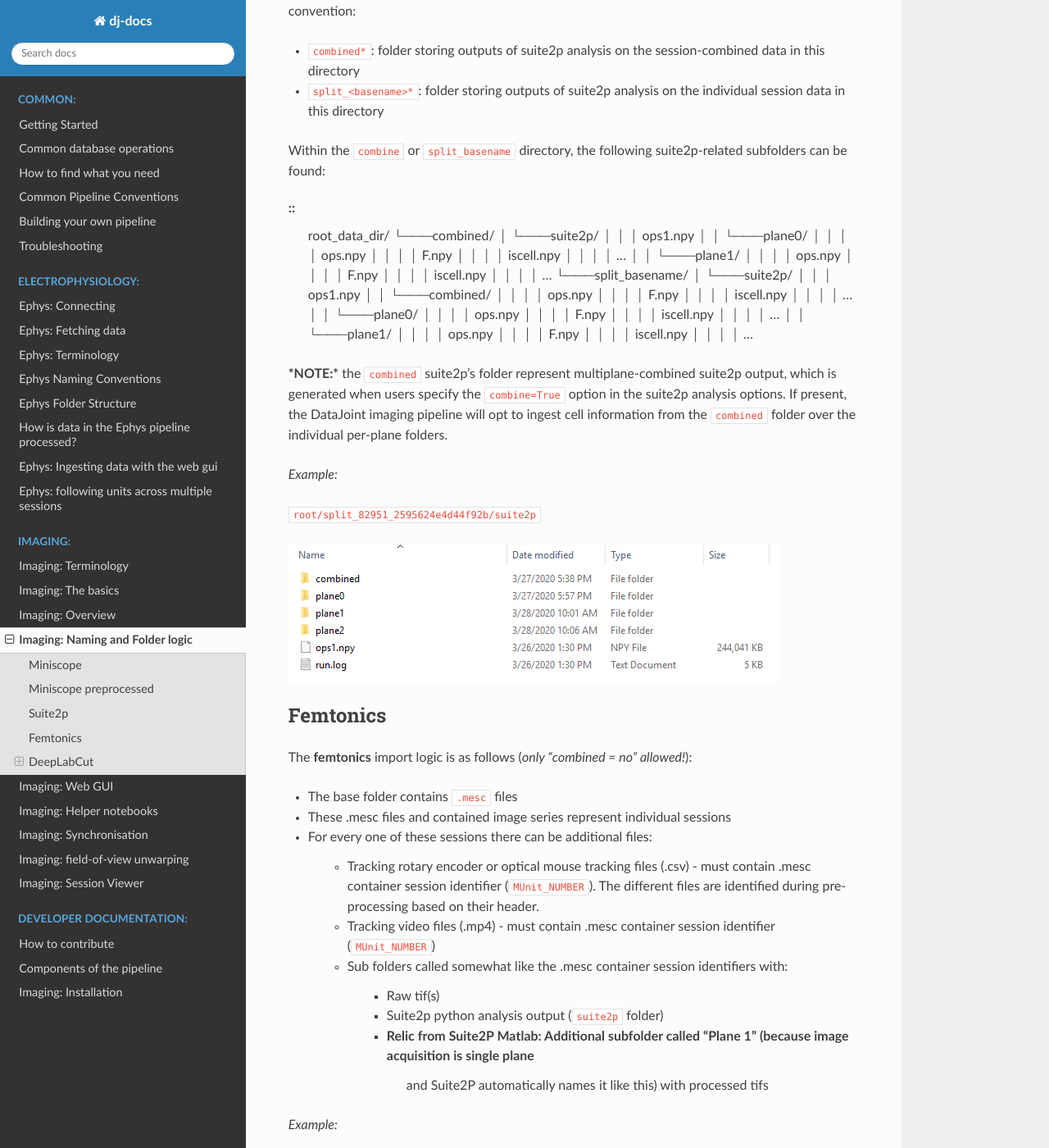
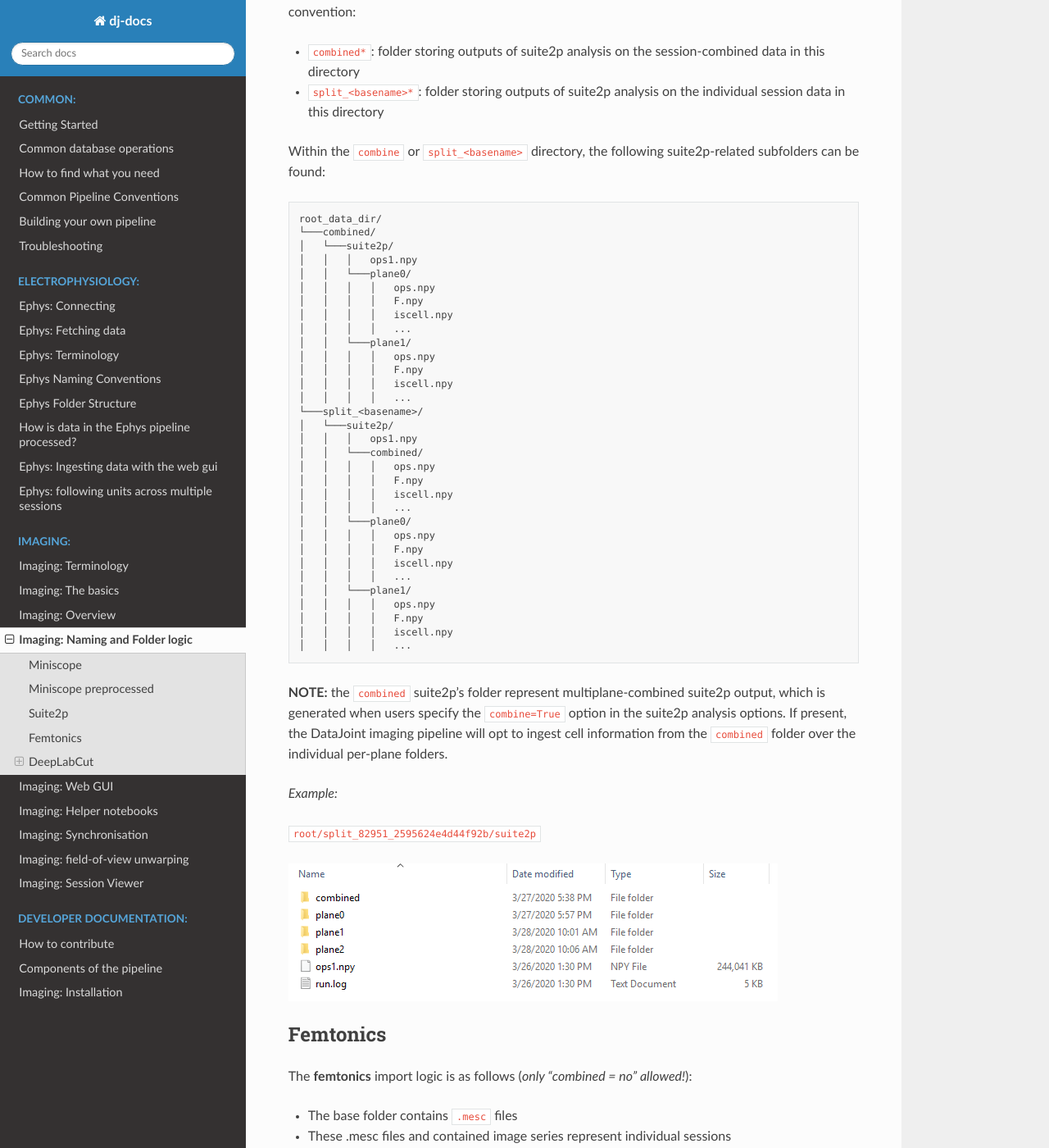
Before and after one commit to kavli-ntnu/dj-docs, a Sphinx documentation site: the page built from docs/imaging/folder-logic.rst, in a window 1280 px wide and 1400 px high, scrolled down 3086 px. Shown: the whole window at 82% size. Built offline with Sphinx 7.4.7 and the Read the Docs theme 2.0.0, drawn with Linux system fonts in a browser that asks for light colours; some of the changed text lies outside the part shown.

Commit message:
Fix assorted conversion errors

```diff
--- a/docs/imaging/folder-logic.rst
+++ b/docs/imaging/folder-logic.rst
@@ -12,7 +12,7 @@
 
 The **2Pminiscope_A** import logic is as follows:
 
-- The base folder contains raw scanimage ``.tif files`` that follow a certain naming scheme:
+- The base folder contains raw scanimage ``.tif`` files that follow a certain naming scheme:
 
     - ``basename_filenumber_filenumber.tif``
 
@@ -33,7 +33,7 @@
 - ``94557-imaging-20201013-withcookie_00002.tif`` is **valid** and will lead to the basename ``94557-imaging-20201013-withcookie``
 - ``94557_imaging_20201013_withcookie_00002.tif`` is **invalid** (or rather will confuse the basename / timeseries name extraction)
 
-It is best to specify the ``basename`` in scanimage before you start an acquisition. **Please do not include any ``_`` in that text field.**. For more info, see :ref:`Imaging ingestion`
+It is best to specify the ``basename`` in scanimage before you start an acquisition. **Please do not include any** ``_`` **in that text field.**. For more info, see :ref:`Imaging ingestion`
 
 .. figure:: /_static/imaging/scanimage_basefolder.PNG
    :alt: ScanImage base folder
@@ -43,7 +43,7 @@
 Miniscope preprocessed
 -------------------------------
 
-The ingestion routine is similar to that of the ***Miniscope*** above. Some major differences include:
+The ingestion routine is similar to that of the **Miniscope** above. Some major differences include:
 
 1. For preprocessed tif stack, the tif files are prepended with ``_preproc`` - e.g. ``basename_session_filenumber_preproc.tif``
 2. The raw tif files are expected to be present as well
@@ -56,7 +56,7 @@
 
 *Examples:*
 
-*root
+*root*
 
 .. figure:: /_static/imaging/preprocessed_folder_struct_1.PNG
    :alt: Preprocessed session folder
@@ -76,9 +76,10 @@
 + ``combined*``: folder storing outputs of suite2p analysis on the session-combined data in this directory
 + ``split_<basename>*``: folder storing outputs of suite2p analysis on the individual session data in this directory
 
-Within the ``combine`` or ``split_basename`` directory, the following suite2p-related subfolders can be found:
+Within the ``combine`` or ``split_<basename>`` directory, the following suite2p-related subfolders can be found:
 
-::
+.. code-block:: bash
+
     root_data_dir/
     └───combined/
     │   └───suite2p/
@@ -113,7 +114,7 @@
     │   │   │   │   ...
 
 
-***NOTE:*** the ``combined`` suite2p's folder represent multiplane-combined suite2p output, which is generated when users
+**NOTE:** the ``combined`` suite2p's folder represent multiplane-combined suite2p output, which is generated when users
 specify the ``combine=True`` option in the suite2p analysis options.
 If present, the DataJoint imaging pipeline will opt to ingest cell information from the ``combined`` folder over the individual per-plane folders.
 
@@ -135,15 +136,14 @@
 - These .mesc files and contained image series represent individual sessions
 - For every one of these sessions there can be additional files:
 
-    - Tracking rotary encoder or optical mouse tracking files (.csv) - must contain .mesc container session identifier (``MUnit_NUMBER``). The different files are identified during pre-processing based on their header.
-    - Tracking video files (.mp4) - must contain .mesc container session identifier (``MUnit_NUMBER``)
+    - Tracking rotary encoder or optical mouse tracking files (``.csv``) - must contain ``.mesc`` container session identifier (``MUnit_<number>``). The different files are identified during pre-processing based on their header.
+    - Tracking video files (``.mp4``) - must contain .mesc container session identifier (``MUnit_<number>``)
 
     - Sub folders called somewhat like the .mesc container session identifiers with:
 
         - Raw tif(s)
         - Suite2p python analysis output (``suite2p`` folder)
-        - Relic from Suite2P Matlab: Additional subfolder called "Plane 1" (because image acquisition is single plane
-            and Suite2P automatically names it like this) with processed tifs
+        - Relic from Suite2P Matlab: Additional subfolder called "Plane 1" (because image acquisition is single plane and Suite2P automatically names it like this) with processed tifs
 
 *Example:*
 
@@ -162,9 +162,7 @@
 DeepLabCut
 --------------
 
-DLC analysis outputs stored in subfolder of the root directory in the following naming convention:
-
-    <basename>_dlc
+DLC analysis outputs stored in subfolder of the root directory in the following naming convention: ``<basename>_dlc``
 
 *Example:*
 
```
Also changed, not shown: other parts of docs/imaging/folder-logic.rst (+4 -4 lines).
